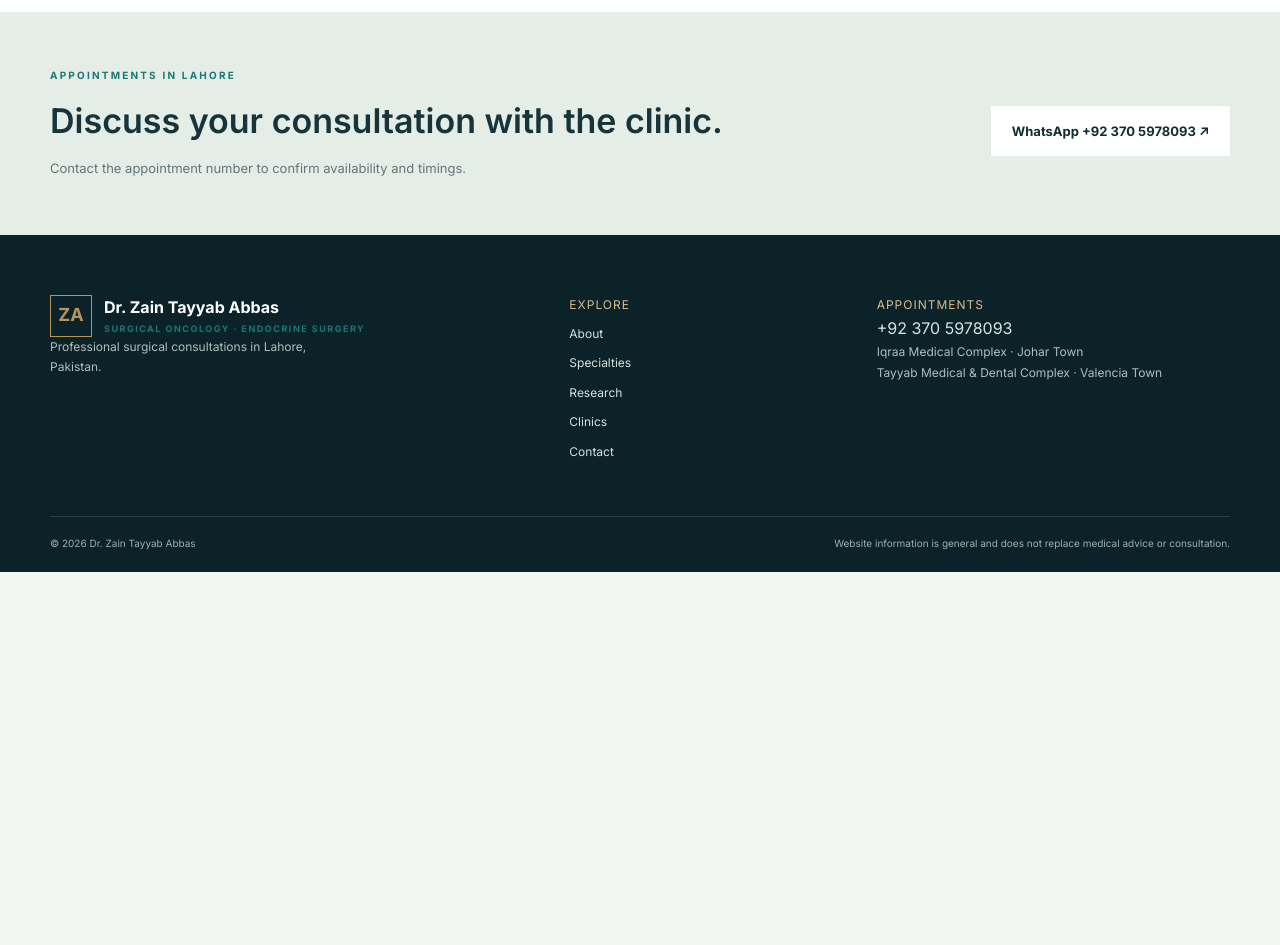
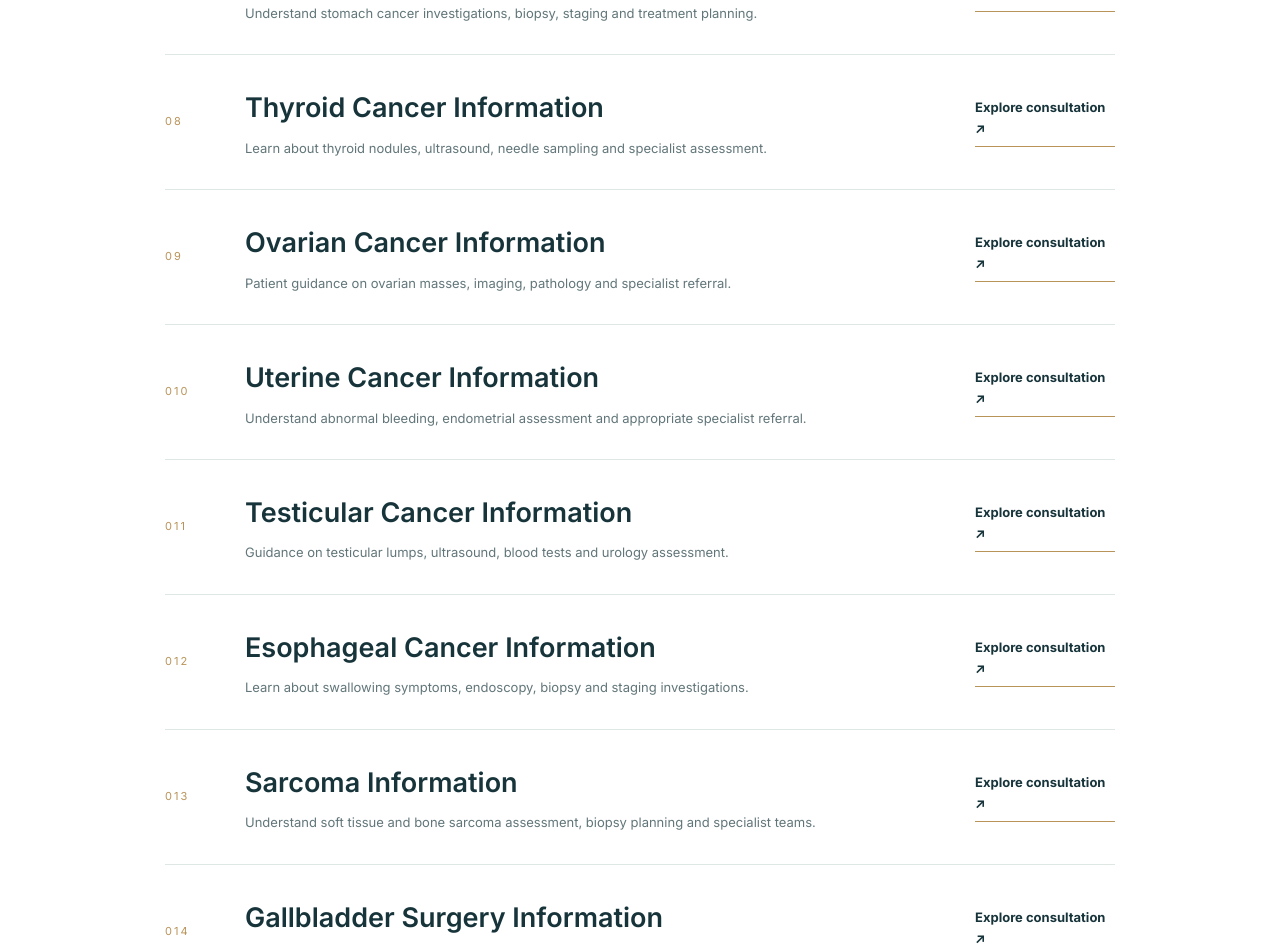
Before and after one commit to franklinctapley-del1122/Drzaintayyababbas, a Next.js app: page /specialties in a window 1280 px wide. Shown: the part 1628-2573 px from the top of the page. Before the commit the page ends 2200 px from the top, so only its background shows below. Built offline with nearby package versions, Linux system fonts and the light colour scheme.

Commit message:
Expand specialty directory with cancer education topics

```diff
--- a/app/specialties/page.tsx
+++ b/app/specialties/page.tsx
@@ -13,7 +13,17 @@ const data = [
   ["Colorectal Cancer Consultation", "Information about colorectal and gastrointestinal cancer investigations, pathology review and surgical consultation.", "/specialties/colorectal-cancer-consultation"],
   ["Endocrine Surgery", "Consultation information for selected conditions involving the thyroid, parathyroid and other endocrine glands.", "/specialties/endocrine-surgery"],
   ["General Surgery", "Assessment information for abdominal, hernia, gallbladder, appendix and other general surgical concerns.", "/specialties/general-surgery"],
-  ["Laparoscopic Surgery", "Learn about minimally invasive surgery, when it may be considered and how the approach is selected.", "/specialties/laparoscopic-surgery"]
+  ["Laparoscopic Surgery", "Learn about minimally invasive surgery, when it may be considered and how the approach is selected.", "/specialties/laparoscopic-surgery"],
+
+  ["Gastric Cancer Information", "Understand stomach cancer investigations, biopsy, staging and treatment planning.", "/specialties/gastric-cancer-information"],
+  ["Thyroid Cancer Information", "Learn about thyroid nodules, ultrasound, needle sampling and specialist assessment.", "/specialties/thyroid-cancer-information"],
+  ["Ovarian Cancer Information", "Patient guidance on ovarian masses, imaging, pathology and specialist referral.", "/specialties/ovarian-cancer-information"],
+  ["Uterine Cancer Information", "Understand abnormal bleeding, endometrial assessment and appropriate specialist referral.", "/specialties/uterine-cancer-information"],
+  ["Testicular Cancer Information", "Guidance on testicular lumps, ultrasound, blood tests and urology assessment.", "/specialties/testicular-cancer-information"],
+  ["Esophageal Cancer Information", "Learn about swallowing symptoms, endoscopy, biopsy and staging investigations.", "/specialties/esophageal-cancer-information"],
+  ["Sarcoma Information", "Understand soft tissue and bone sarcoma assessment, biopsy planning and specialist teams.", "/specialties/sarcoma-information"],
+  ["Gallbladder Surgery Information", "Patient guide to gallstones, ultrasound, symptoms and surgical assessment.", "/specialties/gallbladder-surgery-information"],
+  ["Hernia Information", "Learn about hernia symptoms, warning signs and repair options.", "/specialties/hernia-information"],
 ];
 
 export default function Specialties() {
```
